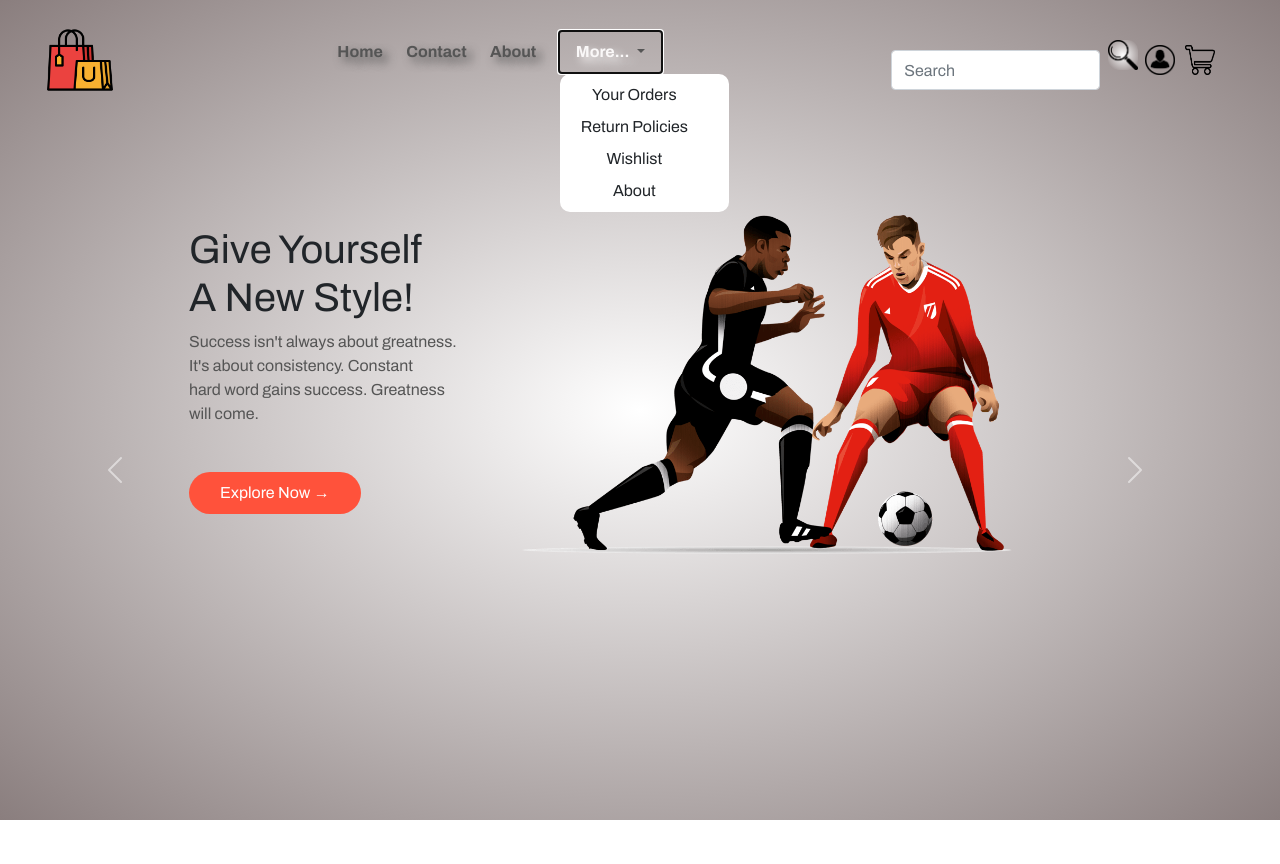
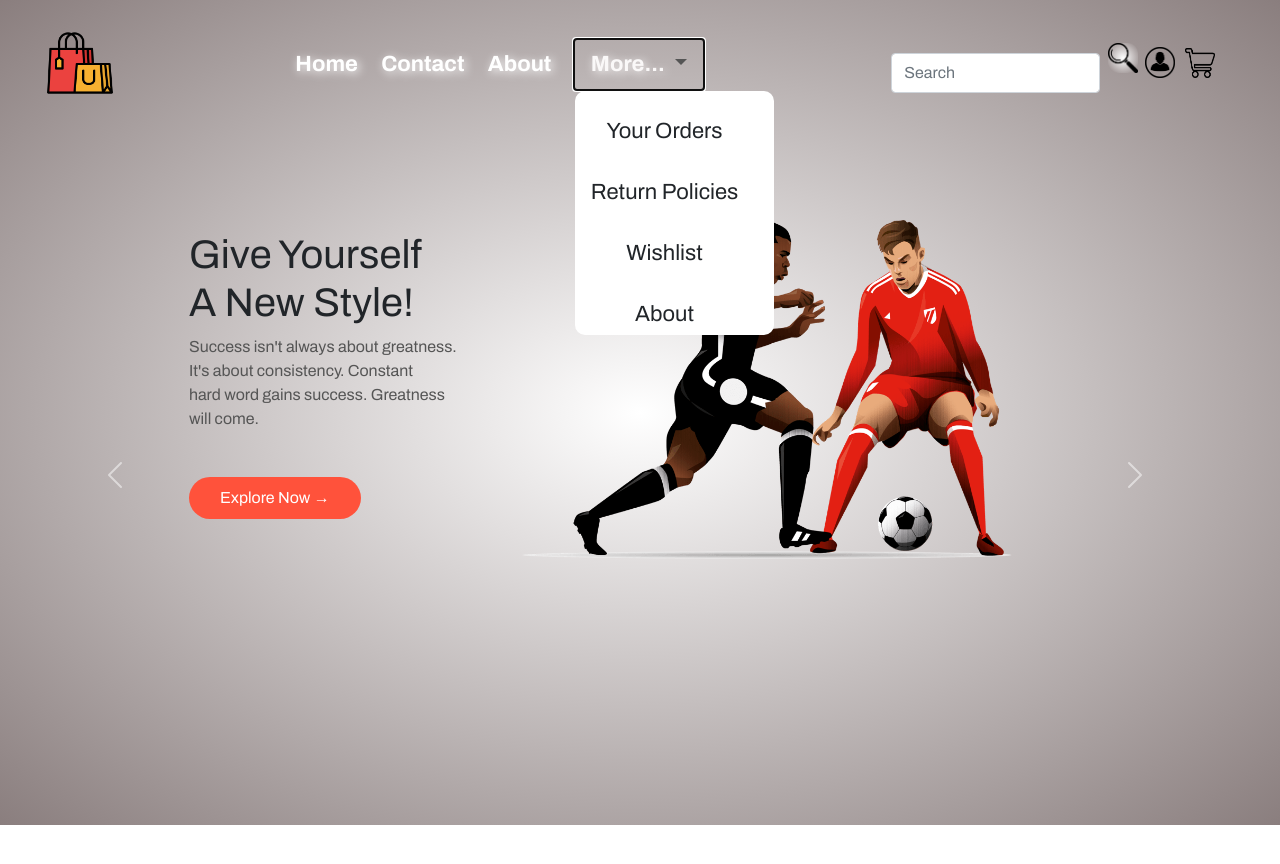
Before and after one commit to priyanshulohia2002/shoppingwebsite, a PHP site: page / in a window 1280 px wide, after a click on "More..."; the page is wider, and only the part inside the window is pictured. Shown: the top 864 px of that part. Run offline with PHP 8.4, Linux system fonts and the light colour scheme; data that the repository does not hold is empty; some libraries are stand-ins or nearby versions.

Commit message:
Update style.css

```diff
--- a/style.css
+++ b/style.css
@@ -3,6 +3,7 @@
     padding: 0;
     box-sizing: border-box;
 }
+
 body{
   font-family: "Archivo", sans-serif;
 }
@@ -24,14 +25,16 @@ nav ul{
 nav ul li{
     display: inline-block;
     margin-right: 20px;
-    text-shadow: 5px 5px 10px;
+    margin-top: 20px;
+    font-size: 22px;
+    text-shadow: 2px 2px 10px;
 }
 a{
     text-decoration: none;
-    color: #555;
+    color: rgb(255, 255, 255);
 }
 nav a:hover{
-    color: #ff523b;
+    color: #0a0a0a;
     /* transform: translateX(-10px); */
 
 }
@@ -45,10 +48,11 @@ p{
     color: #555;
     text-align: center;
     text-shadow: none;
-    border: none;
+    border: 5px;
     border-radius: 10px ;
-    padding: 5px 5px;
+    padding: 0px 0px;
     background: white;
+    size: 5px;
 
 }
 .dropdown-item{
@@ -64,9 +68,6 @@ nav-item dropdown a:hover{
 dropdown-menu a:hover{
     color: #ff523b
 }
-
-
-
 
 
 .container{
@@ -115,8 +116,8 @@ dropdown-menu a:hover{
 
 } */
 .btn:hover{
-    background: #563434;
-
+    background: #bd7878;
+    color: #fff;
 }
 .categories{
     margin: 70px 0;
@@ -358,7 +359,7 @@ h4{
 
 }
 
- .carousel{
+.carousel{
     height: 700px;
     width: 1200px;
 }
@@ -371,6 +372,7 @@ h4{
 .col-3 img{
     max-width: 500px;
     padding: 5px;
+
 }
 
 .carousel-item active,.carousel-item{
@@ -381,14 +383,20 @@ h4{
 
 }
 
-.productinfo{
+
+
+.productinfo {
     flex-basis: 60%;
-    padding: 2px;
-    /* min-width: 100px; */
+    padding: 50px;
+    min-width: 100px;
     margin-top: 0px;
-    margin: 50px;
+    margin-left: 100px;
 }
 
+
+/* .row col-3 img{
+    margin-right: 50px;
+} */
 /* account_page */
 .account-page{
     padding: 50px 0;
```
